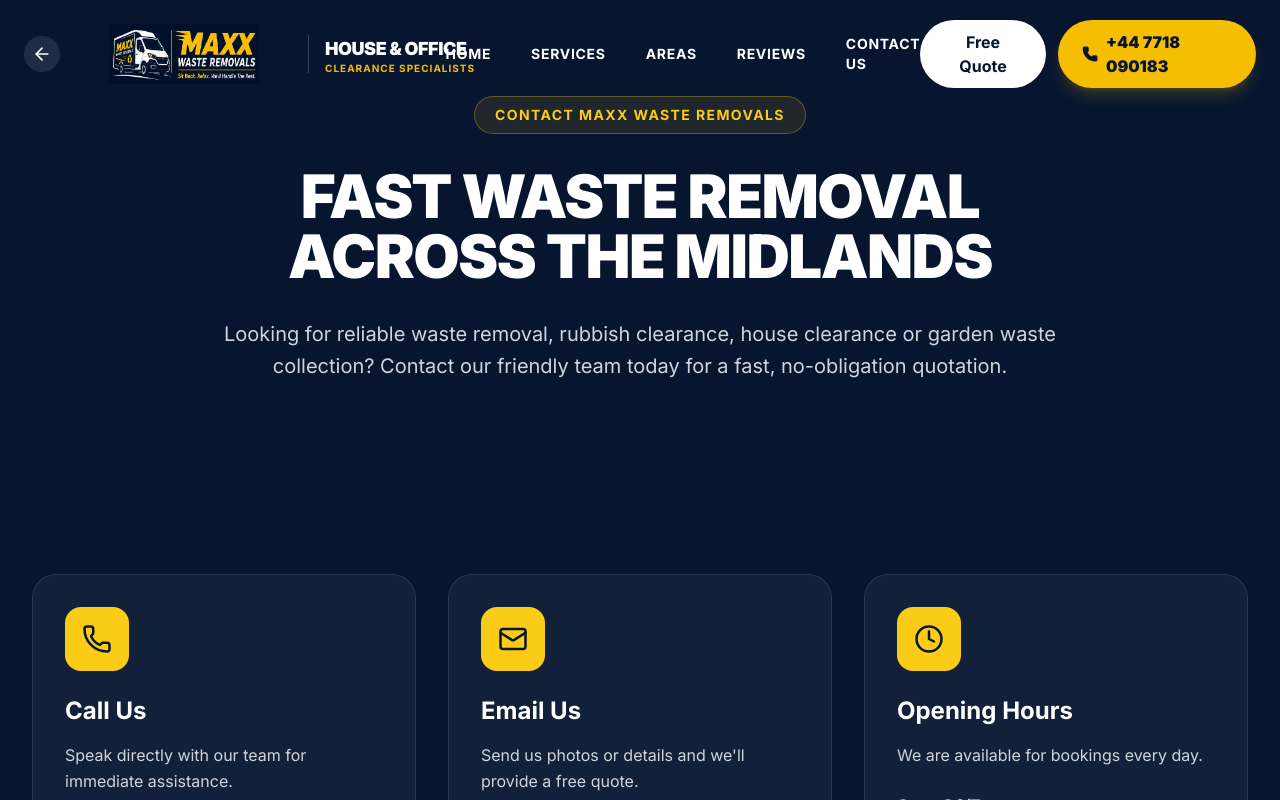
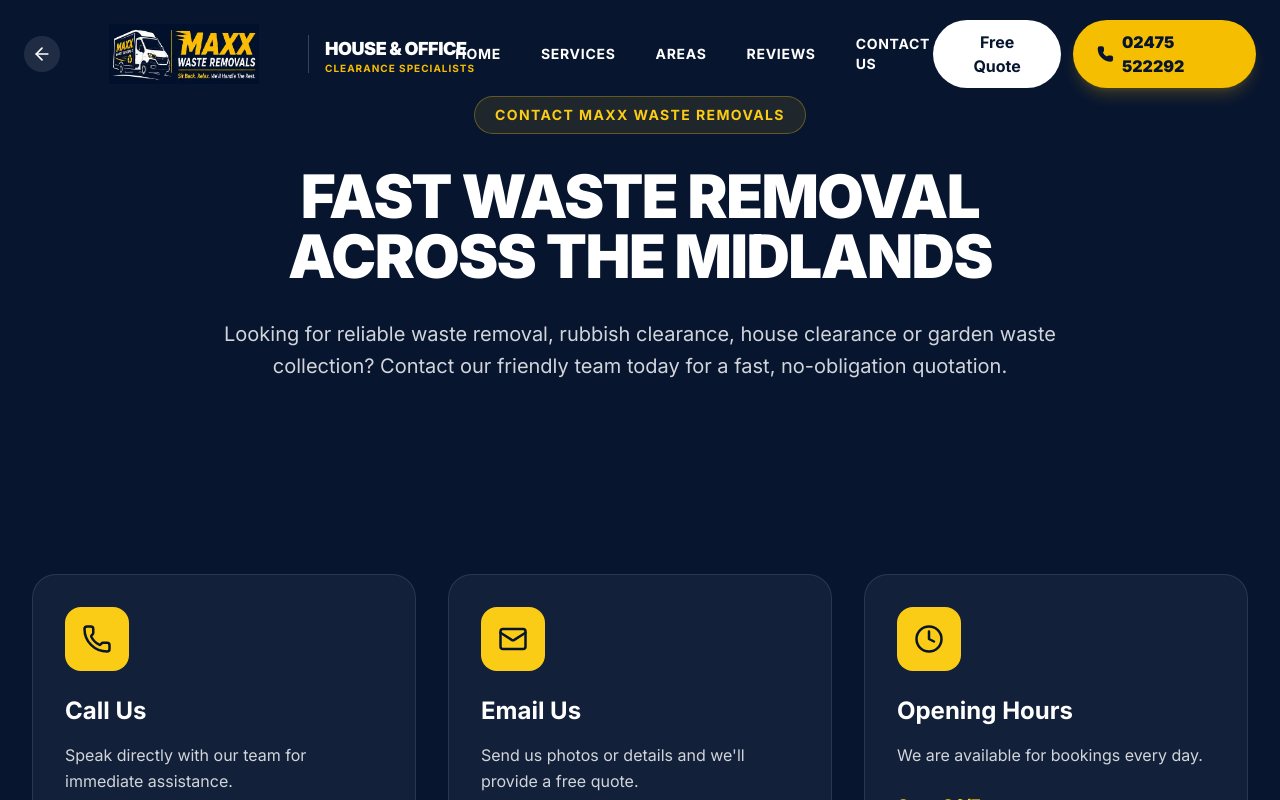
Before and after one commit to ytazam1009-web/maxx-waste-removals, a Next.js app: page /contact in a window 1280 px wide. Shown: the top 800 px of the page. Built offline with nearby package versions, Linux system fonts and the light colour scheme.

Commit message:
Update website pages, SEO, navigation and business information

```diff
--- a/app/contact/page.js
+++ b/app/contact/page.js
@@ -91,10 +91,10 @@ export default function ContactPage() {
                 </p>
 
                 <a
-                  href="tel:+447718090183"
+                  href="tel:02475522292"
                   className="mt-6 block text-xl font-black text-yellow-400 hover:text-yellow-300"
                 >
-                  +44 7718 090183
+                  02475 522292
                 </a>
 
               </div>
@@ -403,11 +403,11 @@ export default function ContactPage() {
               </p>
 
               <a
-                href="tel:+447718090183"
+                href="tel:02475522292"
                 className="inline-flex items-center justify-center mt-10 rounded-2xl bg-[#07152f] px-10 py-5 text-lg font-black uppercase tracking-wider text-white hover:scale-105 transition"
               >
                 <Phone className="mr-3" size={22} />
-                Call Now - +44 7718 090183
+                Call Now - 02475 522292
               </a>
 
             </div>
--- a/app/page.js
+++ b/app/page.js
@@ -127,7 +127,7 @@ export const metadata = {
 };
 
 export default function HomePage() {
-  const mainPhone = "+44 7718 090183";
+  const mainPhone = "02475522292";
 
   return (
     <main className="min-h-screen">
--- a/app/services/appliance-removal/page.js
+++ b/app/services/appliance-removal/page.js
@@ -12,7 +12,7 @@ export default function ApplianceRemovalPage() {
   const [isExpanded, setIsExpanded] = useState(false);
   const title = "Appliance Removal";
   const description = "Professional disposal and recycling of old appliances including fridges, washing machines, and cookers across the Midlands. We handle the heavy lifting and ensure eco-friendly disposal.";
-  const phone = "+44 7718 090183";
+  const phone = "02475 522292";
 
 const serviceSchema = {
   "@context": "https://schema.org",
--- a/app/services/builders-waste/page.js
+++ b/app/services/builders-waste/page.js
@@ -12,7 +12,7 @@ export default function BuildersWastePage() {
   const [isExpanded, setIsExpanded] = useState(false);
   const title = "Builders Waste Removal";
   const description = "Professional construction and builders waste clearance for homes and sites across the Midlands. We handle rubble, timber, plasterboard, and general site debris efficiently.";
-  const phone = "+44 7718 090183";
+  const phone = "02475 522292";
 
 const serviceSchema = {
   "@context": "https://schema.org",
--- a/app/services/garden-waste/page.js
+++ b/app/services/garden-waste/page.js
@@ -12,7 +12,7 @@ export default function GardenWastePage() {
   const [isExpanded, setIsExpanded] = useState(false);
   const title = "Garden Waste Removal";
   const description = "Fast and eco-friendly garden waste removal services across the Midlands. We handle everything from green waste to old sheds and fencing, leaving your garden clear and tidy.";
-  const phone = "+44 7718 090183";
+  const phone = "02475 522292";
 
 const serviceSchema = {
   "@context": "https://schema.org",
--- a/app/services/house-clearance/page.js
+++ b/app/services/house-clearance/page.js
@@ -12,7 +12,7 @@ export default function HouseClearancePage() {
   const [isExpanded, setIsExpanded] = useState(false);
   const title = "House Clearance";
   const description = "Complete house clearance services for probate, moving, or decluttering. We handle everything from furniture to carpets across the Midlands with care and professionalism.";
-  const phone = "+44 7718 090183";
+  const phone = "02475 522292";
 
 const serviceSchema = {
   "@context": "https://schema.org",
--- a/app/services/office-clearance/page.js
+++ b/app/services/office-clearance/page.js
@@ -12,7 +12,7 @@ export default function OfficeClearancePage() {
   const [isExpanded, setIsExpanded] = useState(false);
   const title = "Office Clearance";
   const description = "Professional commercial clearance for offices, warehouses, and retail spaces across the Midlands. Fast, efficient, and eco-friendly removal of office furniture and equipment.";
-  const phone = "+44 7718 090183";
+  const phone = "02475 522292";
 
 const serviceSchema = {
   "@context": "https://schema.org",
--- a/app/services/sofa-removal/page.js
+++ b/app/services/sofa-removal/page.js
@@ -12,7 +12,7 @@ export default function FurnitureRemovalsPage() {
   const [isExpanded, setIsExpanded] = useState(false);
   const title = "Furniture Removals";
   const description = "Professional, fast, and eco-friendly disposal of sofas, armchairs, and all types of household furniture across the Midlands.";
-  const phone = "+44 7718 090183";
+  const phone = "02475 522292";
 
 const serviceSchema = {
   "@context": "https://schema.org",
--- a/components/home/HeroSection.jsx
+++ b/components/home/HeroSection.jsx
@@ -8,13 +8,13 @@ import { usePathname } from "next/navigation";
 export default function HeroSection({
   city = "Midlands",
   heroImage = "/images/hero/waste-removal-truck.webp",
-  phoneNumber = "+44 7718 090183" // Default mobile
+  phoneNumber = "02475 522292" // Default mobile
 }) {
   const [isExpanded, setIsExpanded] = useState(false);
   const pathname = usePathname();
 
   // LOGIC: Use mobile for home, preserve local numbers for city pages
-  const displayPhone = (pathname === "/" || pathname === "") ? "+44 7718 090183" : phoneNumber;
+  const displayPhone = (pathname === "/" || pathname === "") ? "02475 522292" : phoneNumber;
   const telLink = `tel:${displayPhone.replace(/\s+/g, "")}`;
 
   return (
--- a/components/layout/Footer.jsx
+++ b/components/layout/Footer.jsx
@@ -97,11 +97,11 @@ export default function Footer() {
             <div className="flex flex-col gap-6">
               <div className="flex flex-col gap-3">
                 <p className="text-[10px] font-bold text-gray-500 uppercase tracking-widest">Local Branch Numbers:</p>
-                <a href="tel:+447718090183" className="flex items-center gap-3 text-white hover:text-[#f6be00] transition-colors font-bold">
+                <a href="tel:02475522292" className="flex items-center gap-3 text-white hover:text-[#f6be00] transition-colors font-bold">
                   <div className="w-8 h-8 bg-[#f6be00] rounded-lg flex items-center justify-center">
                     <Phone size={14} className="text-[#07152f]" fill="currentColor" />
                   </div>
-                  <span>Direct Mobile: +44 7718 090183</span>
+                  <span>Direct Mobile: 02475 522292</span>
                 </a>
                 <a href="tel:02475522290" className="flex items-center gap-3 text-white hover:text-[#f6be00] transition-colors font-bold">
                   <div className="w-8 h-8 bg-[#f6be00]/10 rounded-lg flex items-center justify-center">
--- a/components/navigation/Navbar.jsx
+++ b/components/navigation/Navbar.jsx
@@ -16,11 +16,11 @@ export default function Navbar() {
   const isHome = pathname === "/" || pathname === "";
 
   const getPhoneNumber = () => {
-    if (isHome) return "+44 7718 090183";
+    if (isHome) return "02475 522292";
     if (pathname.includes("coventry")) return "02475 522290";
     if (pathname.includes("birmingham")) return "01218 384430";
     if (pathname.includes("leicester")) return "01165 044009";
-    return "+44 7718 090183";
+    return "02475 522292";
   };
 
   const phone = getPhoneNumber();
--- a/components/seo/LocalBusinessSchema.jsx
+++ b/components/seo/LocalBusinessSchema.jsx
@@ -8,7 +8,7 @@ export default function LocalBusinessSchema() {
       "image": "https://maxxwasteremovals.co.uk/logos/logo.webp",
       "logo": "https://maxxwasteremovals.co.uk/logos/logo.webp",
       "url": "https://maxxwasteremovals.co.uk",
-      "telephone": "+44 7718 090183",
+      "telephone": "02475 522292",
       "email": "info@maxxwasteremovals.co.uk",
       "priceRange": "££",
       "description":
@@ -72,7 +72,7 @@ export default function LocalBusinessSchema() {
 
       "contactPoint": {
         "@type": "ContactPoint",
-        "telephone": "+44 7718 090183",
+        "telephone": "02475 522292",
         "contactType": "Customer Service",
         "availableLanguage": [
           "English"
@@ -152,7 +152,7 @@ export default function LocalBusinessSchema() {
       "url": "https://maxxwasteremovals.co.uk",
       "logo": "https://maxxwasteremovals.co.uk/logos/logo.webp",
       "email": "info@maxxwasteremovals.co.uk",
-      "telephone": "+44 7718 090183",
+      "telephone": "02475 522292",
       "sameAs": [
         "https://www.facebook.com/maxxwasteremovals/",
         "https://www.instagram.com/maxxwasteremovals/",
```
